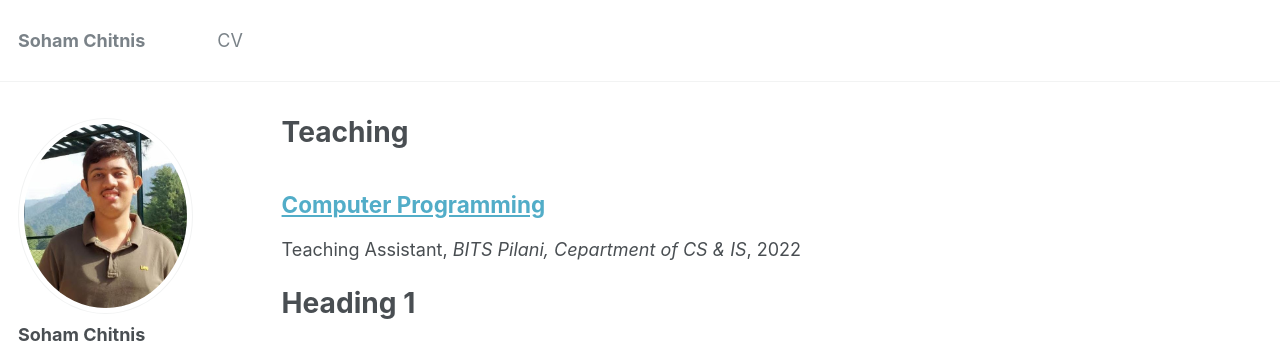
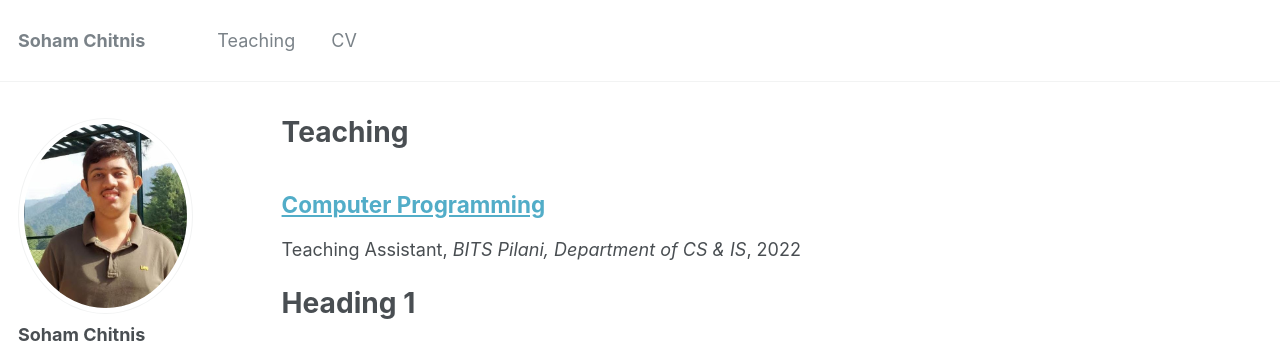
Before and after one commit to soham-chitnis10/soham-chitnis10_archived.github.io, a Jekyll site: the page built from _pages/teaching.html, in a window 1280 px wide. Shown: the top 347 px of the page. Built offline with Jekyll 4.4.1, drawn with Linux system fonts in a browser that asks for light colours.

Commit message:
added teaching

```diff
--- a/_data/navigation.yml
+++ b/_data/navigation.yml
@@ -3,8 +3,8 @@ main:
   # - title: "Projects"
   #   url: /projects/
 
-  # - title: "Teaching"
-  #   url: /teaching/
+  - title: "Teaching"
+    url: /teaching/
 
   - title: "CV"
     url: /cv/
--- a/_teaching/cp_ta22.md
+++ b/_teaching/cp_ta22.md
@@ -3,7 +3,7 @@ title: "Computer Programming"
 collection: teaching
 type: "Teaching Assistant"
 permalink: /teaching/cp_ta22.md
-venue: "BITS Pilani, Cepartment of CS & IS"
+venue: "BITS Pilani, Department of CS & IS"
 date: 2022-05-05
 location: "City, Country"
 ---
```
